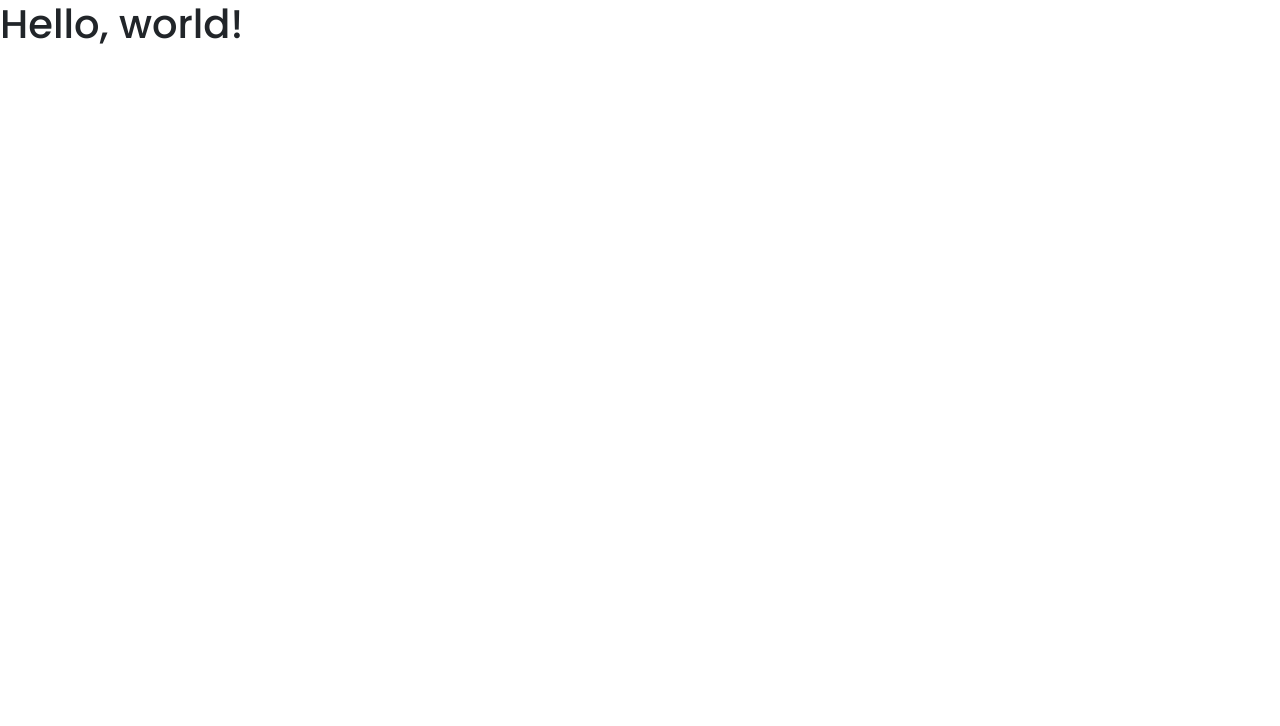
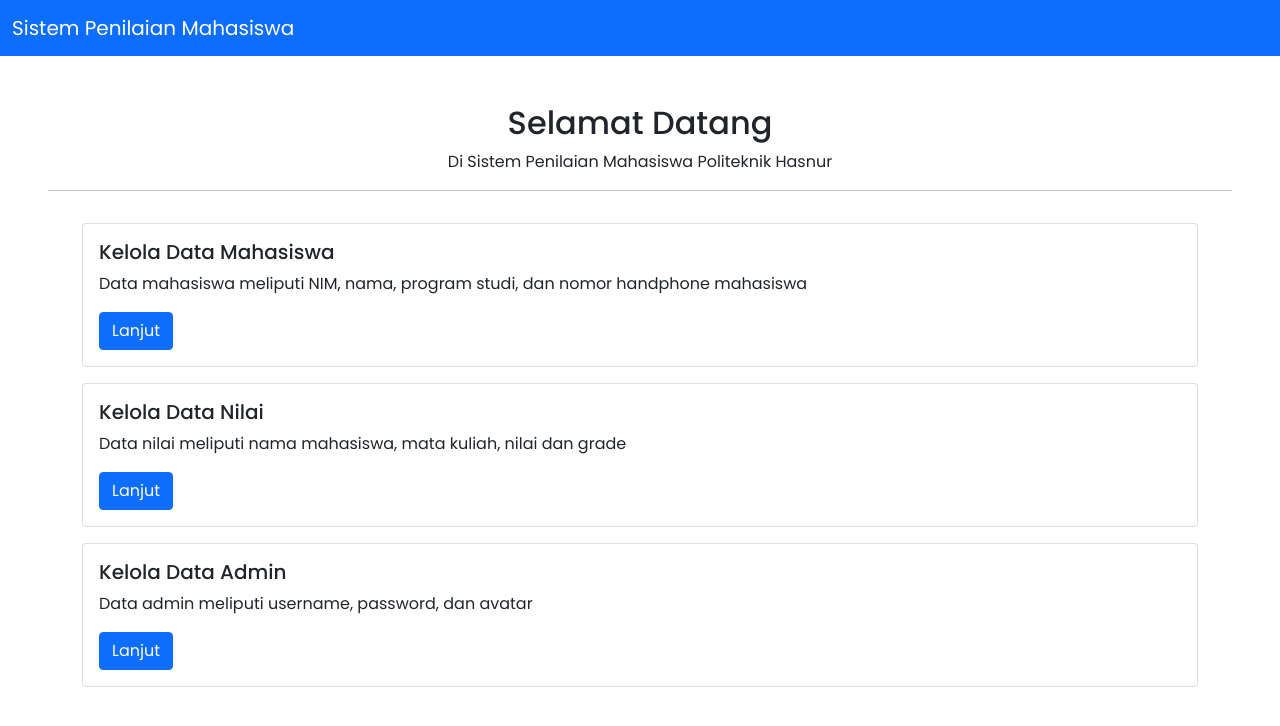
Before and after one commit to or-abdillh/sistem-penilaian-mahasiswa, a PHP site: page / in a window 1280 px wide. Before the commit the part shown is almost empty. Shown: the top 726 px of the page. Run offline with PHP 8.4, Linux system fonts and the light colour scheme; some libraries are stand-ins or nearby versions.

Commit message:
create home

```diff
--- a/index.php
+++ b/index.php
@@ -22,7 +22,51 @@
    <title>Hello, world!</title>
   </head>
   <body>
-	<h1>Hello, world!</h1>
+
+  <!-- Nav Bar -->
+  <nav class="navbar navbar-light bg-primary">
+    <div class="container-fluid">
+      <a class="navbar-brand text-white" href="#">Sistem Penilaian Mahasiswa</a>
+    </div>
+  </nav>
+
+  <!-- Jumbotron -->
+  <section class="p-4 shadow-4 rounded-3 bg-white text-center px-5 pt-5">
+    <h2>Selamat Datang</h2>
+    <p>Di Sistem Penilaian Mahasiswa Politeknik Hasnur</p>
+    <hr class="my-2" />
+    </button>
+  </section>
+  <!-- Jumbotron -->
+
+  <!-- Menu -->
+  <section class="container md:d-flex justify-content-center gap-3">
+    <!-- Card -->
+    <div class="card mb-3">
+      <div class="card-body">
+        <h5 class="card-title">Kelola Data Mahasiswa</h5>
+        <p class="card-text">Data mahasiswa meliputi NIM, nama, program studi, dan nomor handphone mahasiswa</p>
+        <a href="#" class="btn btn-primary">Lanjut</a>
+      </div>
+    </div>
+    <!-- Card -->
+    <div class="card mb-3">
+      <div class="card-body">
+        <h5 class="card-title">Kelola Data Nilai</h5>
+        <p class="card-text">Data nilai meliputi nama mahasiswa, mata kuliah, nilai dan grade</p>
+        <a href="#" class="btn btn-primary">Lanjut</a>
+      </div>
+    </div>
+    <!-- Card -->
+    <div class="card">
+      <div class="card-body">
+        <h5 class="card-title">Kelola Data Admin</h5>
+        <p class="card-text">Data admin meliputi username, password, dan avatar</p>
+        <a href="#" class="btn btn-primary">Lanjut</a>
+      </div>
+    </div>
+
+  </section>
 
    <!-- Option 1: Bootstrap Bundle with Popper -->
    <script src="https://cdn.jsdelivr.net/npm/bootstrap@5.0.2/dist/js/bootstrap.bundle.min.js" integrity="sha384-MrcW6ZMFYlzcLA8Nl+NtUVF0sA7MsXsP1UyJoMp4YLEuNSfAP+JcXn/tWtIaxVXM" crossorigin="anonymous"></script>
```
